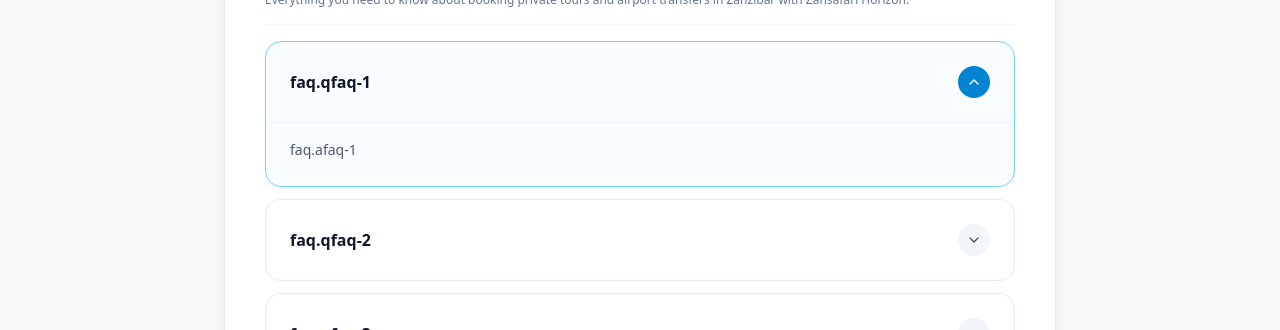
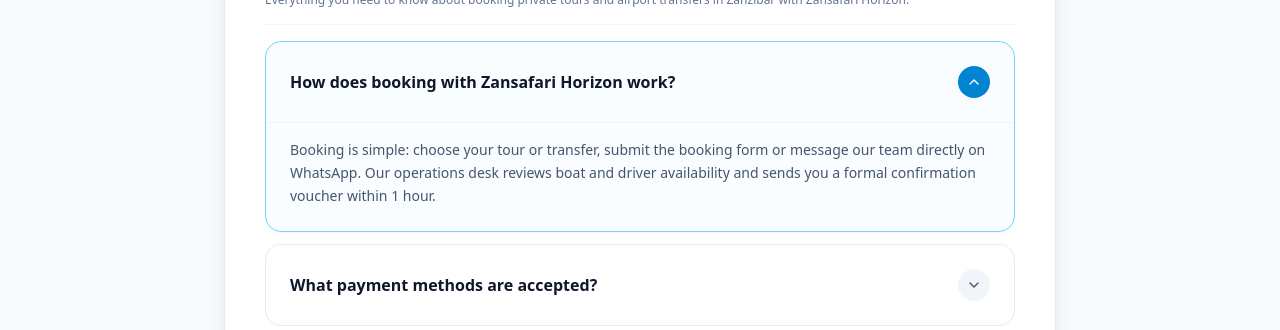
Before and after one commit to interior-technicians0099/ibrahim-tours, a Next.js app: page /faq in a window 1280 px wide. Shown: the part 470-800 px from the top of the page. Built offline with nearby package versions, Linux system fonts and the light colour scheme; no server answers; the database is empty.

Commit message:
fix(faq): resolve localized questions and answers correctly with fallback

```diff
--- a/src/app/faq/page.tsx
+++ b/src/app/faq/page.tsx
@@ -75,8 +75,13 @@
           <div className="space-y-3">
             {FAQ_ITEMS.map((faq, index) => {
               const isOpen = openIndex === index;
-              const questionText = t(`faq.q${faq.id}`) || faq.question;
-              const answerText = t(`faq.a${faq.id}`) || faq.answer;
+              const numId = faq.id.replace(/^faq-/, '');
+              const qKey = `faq.q${numId}`;
+              const aKey = `faq.a${numId}`;
+              const translatedQ = t(qKey);
+              const translatedA = t(aKey);
+              const questionText = translatedQ && translatedQ !== qKey ? translatedQ : faq.question;
+              const answerText = translatedA && translatedA !== aKey ? translatedA : faq.answer;
 
               return (
                 <div
```
